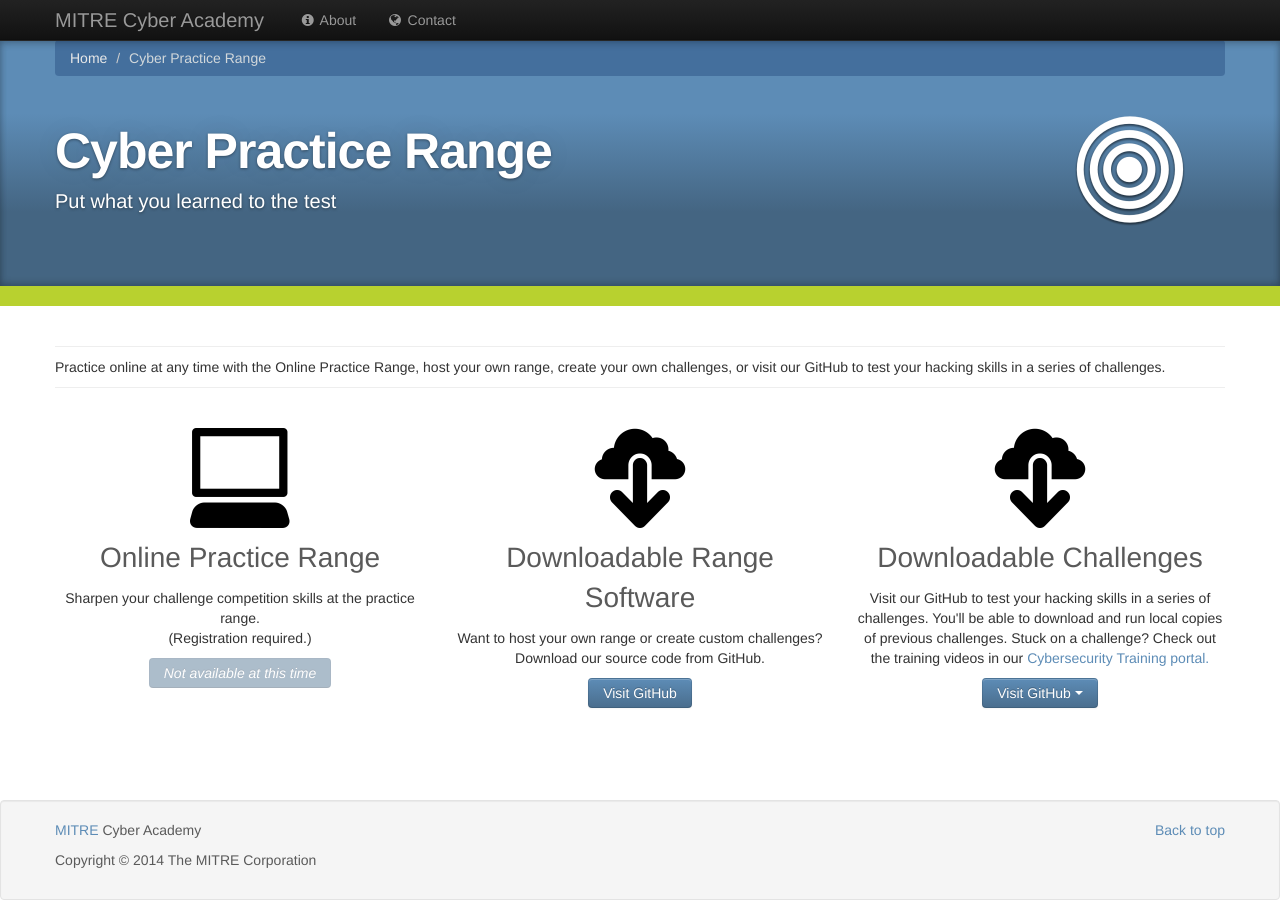
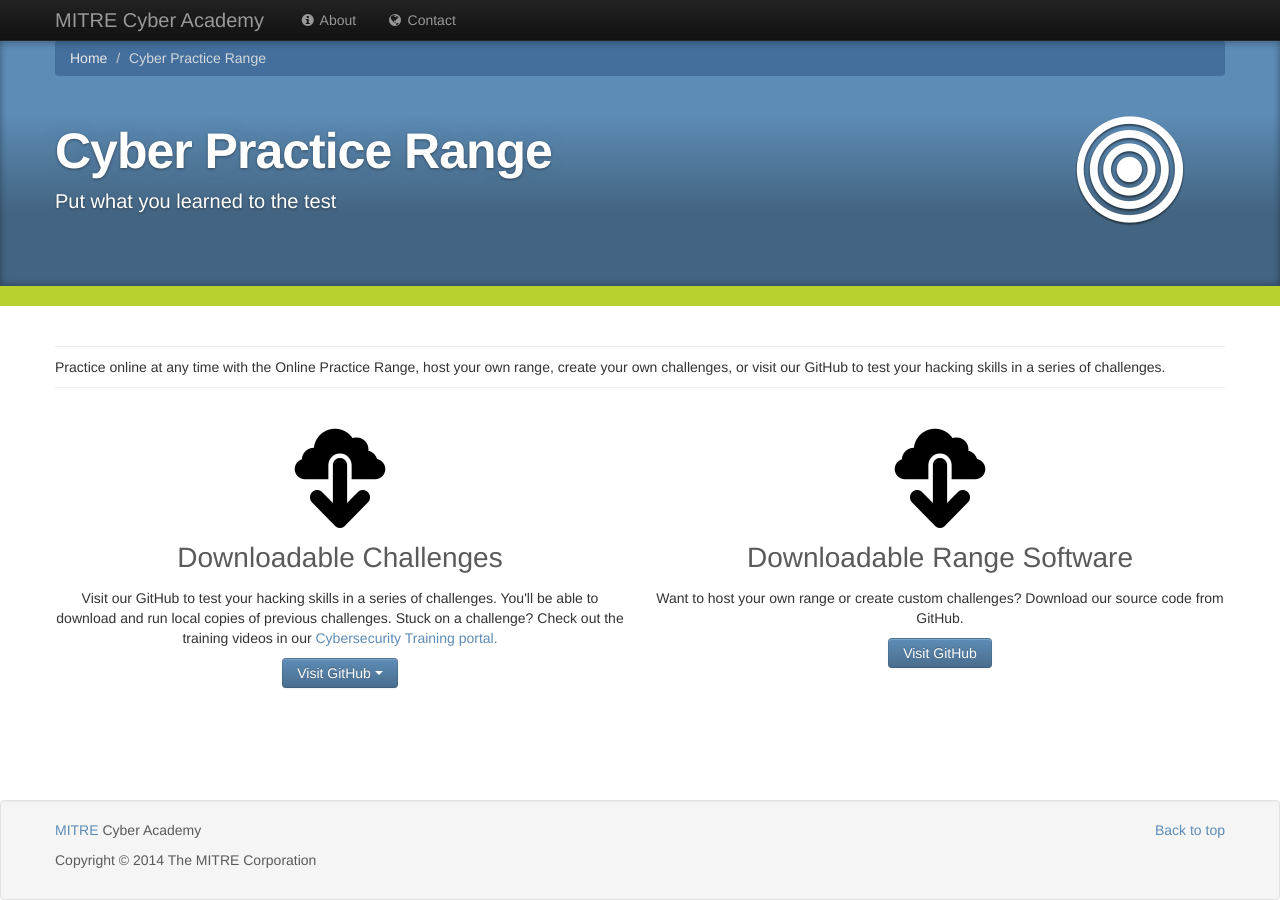
Before and after one commit to mitre-cyber-academy/mitre-cyber-academy.github.io, a Jekyll site: the page built from practice/index.html, in a window 1280 px wide. Built offline with Jekyll 4.4.1, drawn with Linux system fonts in a browser that asks for light colours.

Commit message:
Updated practice page to link to no longer link to the online practice range.

```diff
--- a/practice/index.html
+++ b/practice/index.html
@@ -23,19 +23,7 @@ title: MITRE Cyber Academy | Cyber Practice Range
         <p>Practice online at any time with the Online Practice Range, host your own range, create your own challenges, or visit our GitHub to test your hacking skills in a series of challenges.</p>
     </div>
     <div class="maincontent row-fluid pagination-centered no-bottom-border">
-        <div class="span4">
-            <a><img src="../../img/computer.png" alt=""></a>
-            <h2>Online Practice Range</h2>
-            <p>Sharpen your challenge competition skills at the practice range.<br>(Registration required.)</p>
-            <div class="centerbutton"><p><a class="btn btn-primary disabled" href="https://practice-scoreboard.mitrestemctf.org">Not available at this time</a></p></div>	<!--Enter-->
-        </div>
-        <div class="span4">
-            <a href="https://github.com/mitre-cyber-academy/ctf-utils"><img src="../../img/upload.png" alt=""></a>
-            <h2>Downloadable Range Software</h2>
-            <p>Want to host your own range or create custom challenges? Download our source code from GitHub.</p>
-            <div class="centerbutton"><p><a class="btn btn-primary" href="https://github.com/mitre-cyber-academy/ctf-utils">Visit GitHub</a></p></div>
-        </div>
-        <div class="span4">
+        <div class="span6">
             <a><img src="../../img/upload.png" alt=""></a>
             <h2>Downloadable Challenges</h2>
             <p>Visit our GitHub to test your hacking skills in a series of challenges. You'll be able to download and run local copies of previous challenges. Stuck on a challenge? Check out the training videos in our <a href="/stem/moodle">Cybersecurity Training portal.</a></p>
@@ -51,5 +39,11 @@ title: MITRE Cyber Academy | Cyber Practice Range
                 </div>
             </div>
         </div>
+        <div class="span6">
+            <a href="https://github.com/mitre-cyber-academy/ctf-utils"><img src="../../img/upload.png" alt=""></a>
+            <h2>Downloadable Range Software</h2>
+            <p>Want to host your own range or create custom challenges? Download our source code from GitHub.</p>
+            <div class="centerbutton"><p><a class="btn btn-primary" href="https://github.com/mitre-cyber-academy/ctf-utils">Visit GitHub</a></p></div>
+        </div>
     </div>
 </div>
```
